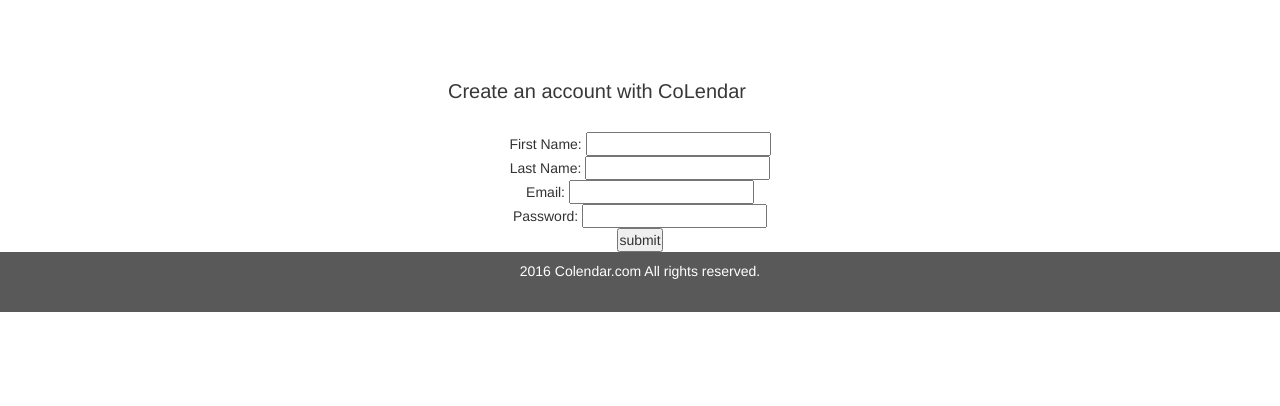
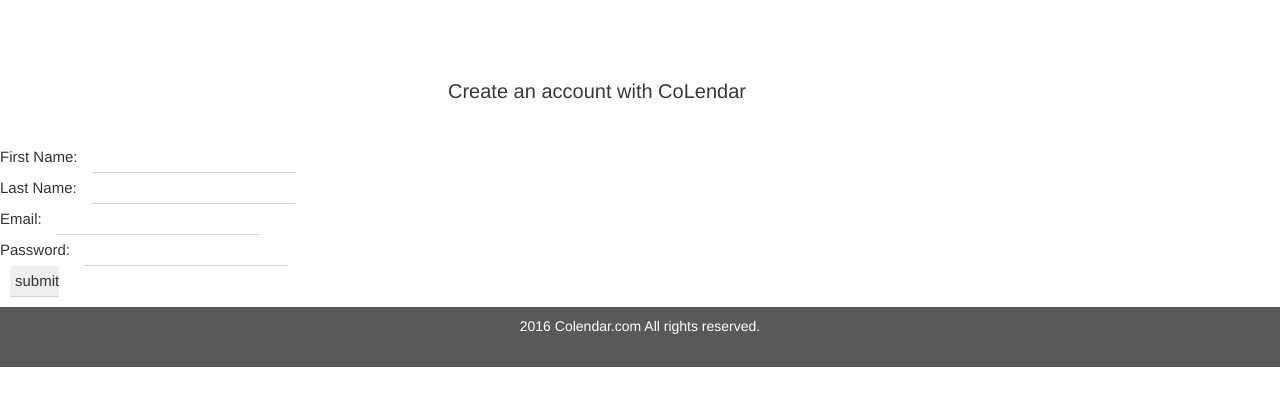
Before and after one commit to odilialirani/CoLendar, a website: page public/formpage.html in a window 1280 px wide. Shown: the part 68-474 px from the top of the page. Drawn offline with nearby package versions, Linux system fonts and the light colour scheme; no server answers; files whose address does not match are found by name.

Commit message:
temporary css

```diff
--- a/public/css/style.css
+++ b/public/css/style.css
@@ -144,6 +144,29 @@
         padding-top: 0.7%;
     }
 
+/*
 #signUpForm {
 
 }
+*/
+
+#formPage h2 {
+    animation: none;
+}
+
+#formPage #signUpForm {
+  text-align: left;
+    font-size: 15px;
+    line-height: 30px;
+    margin: 10px auto;
+
+}
+
+#formPage #signUpForm input {
+    border-top: none;
+    border-left: none;
+    border-right: none;
+    border-bottom: 1px #d3d3d3 solid;
+    margin-left: 10px;
+    padding-left: 5px;
+}
--- a/public/formpage.html
+++ b/public/formpage.html
@@ -21,6 +21,7 @@
         <link rel="icon" href="logoscopic.png"/>
     </head>
     <body>
+        <div id="formPage">
             <header>
                 <div id="leftHeader">
                     <img src="logoscopic.png" style="height:50px"/>
@@ -52,6 +53,8 @@
 
             </section>
 
+        </div>
+
         <footer>
             <p>2016 Colendar.com All rights reserved.</p>
         </footer>
```
Lines whose indentation alone changed are shown as unchanged.
